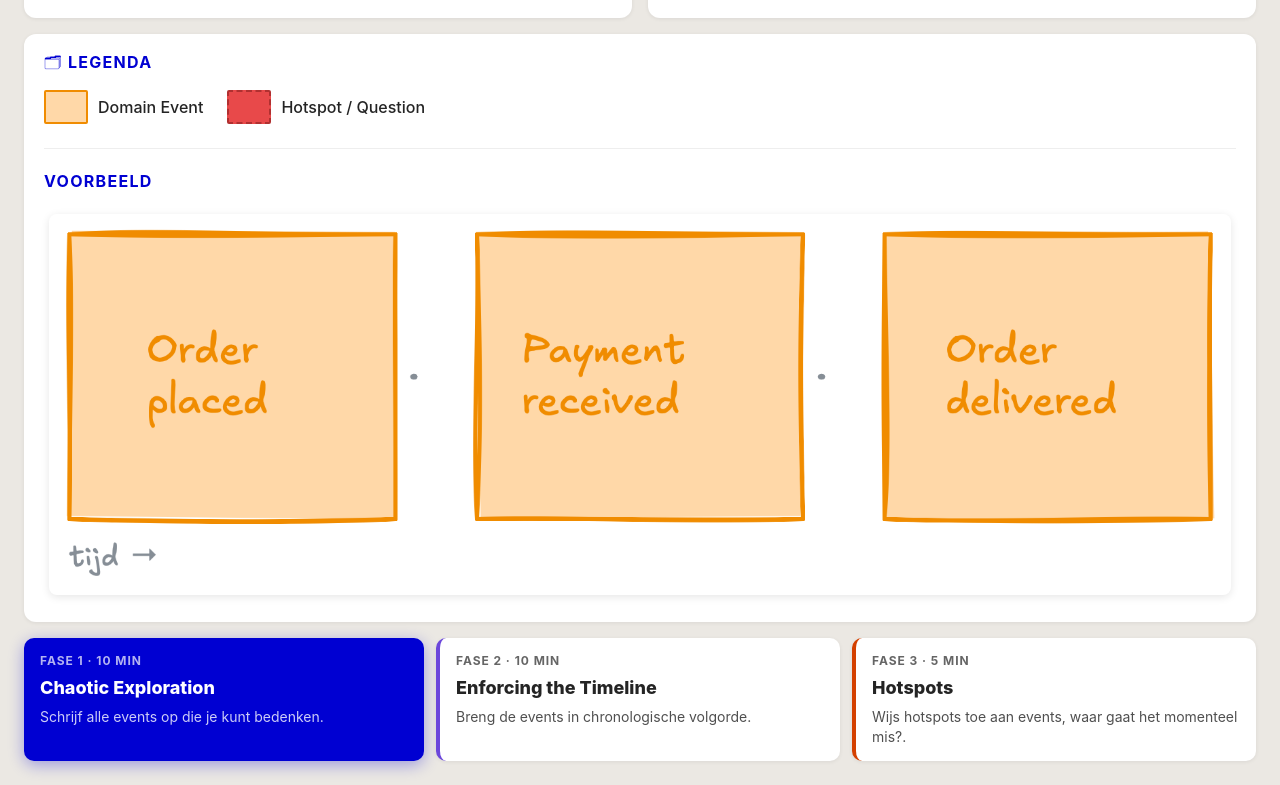
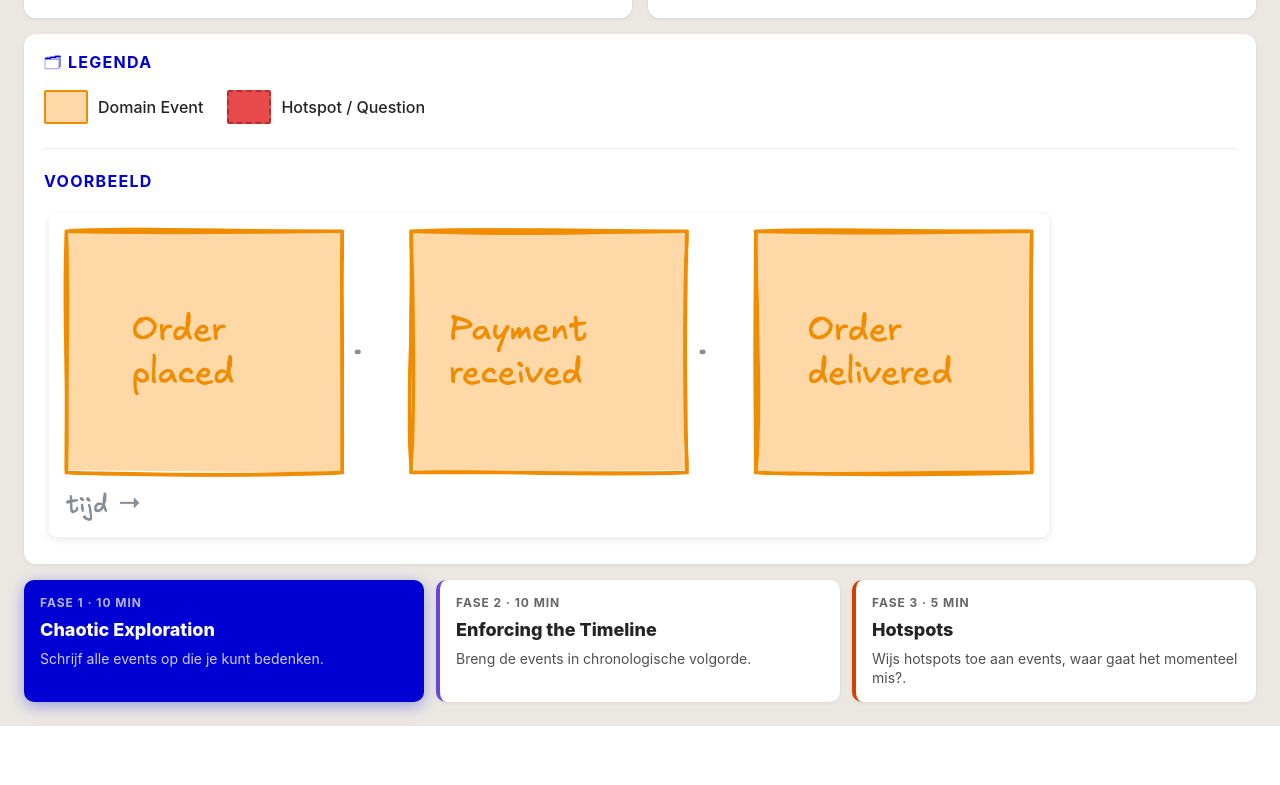
Before and after one commit to remco-io-digital/tech-event-eventstorming-2026-q1, a React (Vite) app: page / in a window 1280 px wide. Shown: the part 561-1346 px from the top of the page. After the commit the page ends 1287 px from the top, so only its background shows below. Built offline with nearby package versions, Linux system fonts and the light colour scheme.

Commit message:
feat | make it smaller

```diff
--- a/src/App.jsx
+++ b/src/App.jsx
@@ -434,11 +434,11 @@ export default function App() {
 
           {activeTab === 1 ? (
               <div style={{padding: "5px"}}>
-                <img src={eventsPart1} alt="Events Voorbeeld" style={{maxWidth: "100%", height: "auto", borderRadius: "8px", boxShadow: "0 2px 8px rgba(0,0,0,0.1)"}} />
+                <img src={eventsPart1} alt="Events Voorbeeld" style={{maxWidth: "1000px", width: "100%", height: "auto", borderRadius: "8px", boxShadow: "0 2px 8px rgba(0,0,0,0.1)"}} />
               </div>
           ) : (
               <div style={{padding: "5px"}}>
-                <img src={biggerFlowPart2} alt="Bigger Flow Voorbeeld" style={{maxWidth: "100%", height: "auto", borderRadius: "8px", boxShadow: "0 2px 8px rgba(0,0,0,0.1)"}} />
+                <img src={biggerFlowPart2} alt="Bigger Flow Voorbeeld" style={{maxWidth: "1000px", width: "100%", height: "auto", borderRadius: "8px", boxShadow: "0 2px 8px rgba(0,0,0,0.1)"}} />
               </div>
           )}
         </div>
```
